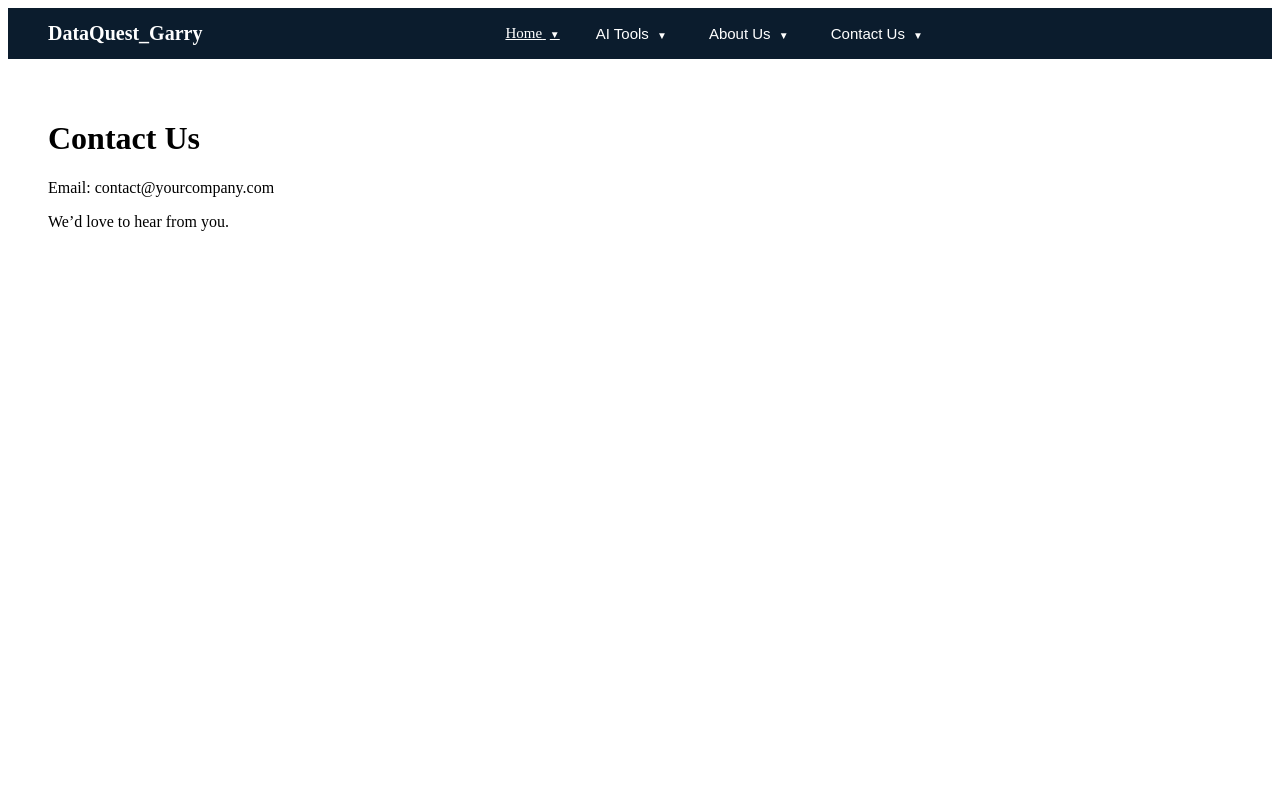
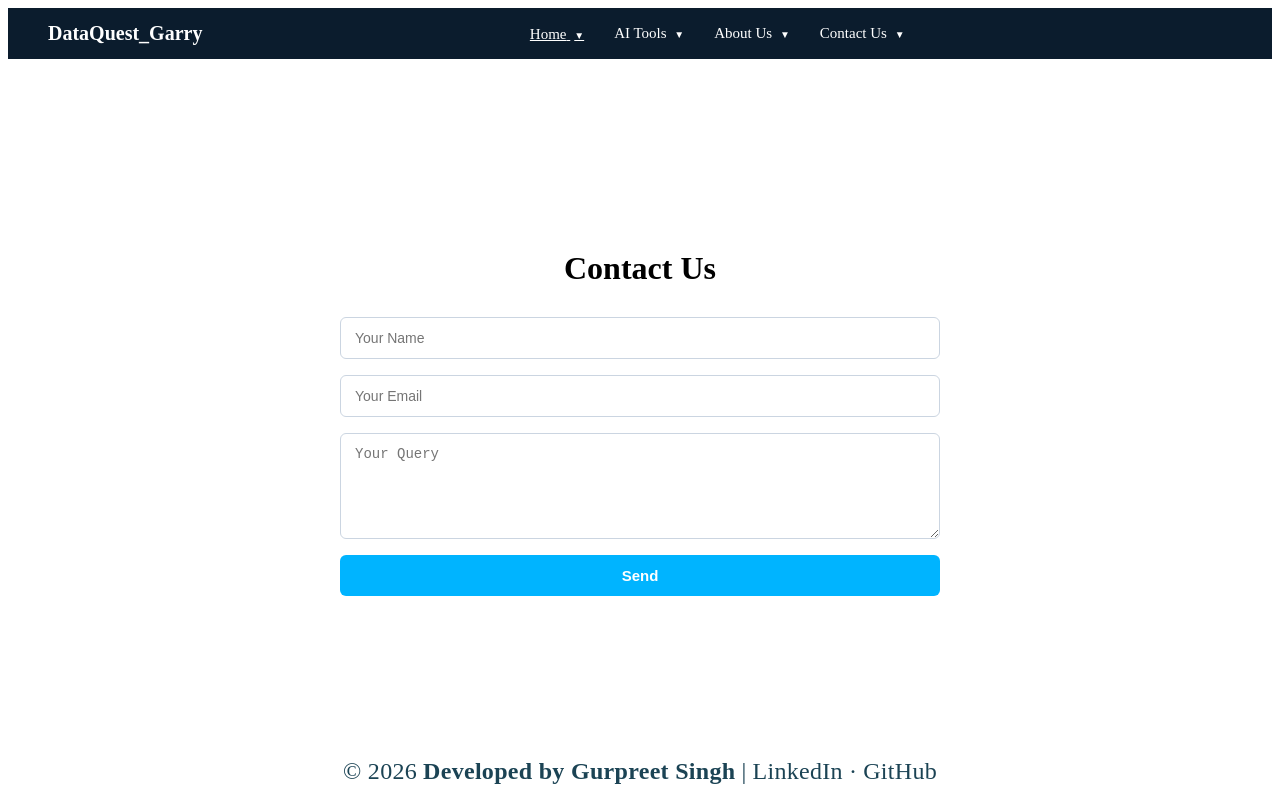
Before and after one commit to garrycnx/wfm-portal, a Next.js app: page /contact in a window 1280 px wide. Built offline with nearby package versions, Linux system fonts and the light colour scheme.

Commit message:
Add contact form with email sending via Resend

```diff
--- a/package.json
+++ b/package.json
@@ -12,7 +12,8 @@
     "next": "16.1.1",
     "next-auth": "^4.24.13",
     "react": "19.2.3",
-    "react-dom": "19.2.3"
+    "react-dom": "19.2.3",
+    "resend": "^6.7.0"
   },
   "devDependencies": {
     "@tailwindcss/postcss": "^4",
--- a/src/app/contact/page.tsx
+++ b/src/app/contact/page.tsx
@@ -1,9 +1,80 @@
+"use client";
+
+import { useState } from "react";
+
 export default function ContactPage() {
+  const [name, setName] = useState("");
+  const [email, setEmail] = useState("");
+  const [message, setMessage] = useState("");
+  const [status, setStatus] = useState<"idle" | "loading" | "success" | "error">("idle");
+
+  const handleSubmit = async (e: React.FormEvent) => {
+    e.preventDefault();
+    setStatus("loading");
+
+    try {
+      const res = await fetch("/api/contact", {
+        method: "POST",
+        headers: { "Content-Type": "application/json" },
+        body: JSON.stringify({ name, email, message }),
+      });
+
+      if (!res.ok) throw new Error("Failed");
+
+      setStatus("success");
+      setName("");
+      setEmail("");
+      setMessage("");
+    } catch {
+      setStatus("error");
+    }
+  };
+
   return (
-    <div style={{ padding: "40px" }}>
+    <div className="contact-page">
       <h1>Contact Us</h1>
-      <p>Email: contact@yourcompany.com</p>
-      <p>We’d love to hear from you.</p>
+
+      {status === "success" && (
+        <p className="success-msg">
+          ✅ Thanks! We’ll get back to you soon.
+        </p>
+      )}
+
+      {status === "error" && (
+        <p className="error-msg">
+          ❌ Something went wrong. Please try again.
+        </p>
+      )}
+
+      <form className="contact-form" onSubmit={handleSubmit}>
+        <input
+          type="text"
+          placeholder="Your Name"
+          value={name}
+          onChange={(e) => setName(e.target.value)}
+          required
+        />
+
+        <input
+          type="email"
+          placeholder="Your Email"
+          value={email}
+          onChange={(e) => setEmail(e.target.value)}
+          required
+        />
+
+        <textarea
+          placeholder="Your Query"
+          rows={5}
+          value={message}
+          onChange={(e) => setMessage(e.target.value)}
+          required
+        />
+
+        <button type="submit" disabled={status === "loading"}>
+          {status === "loading" ? "Sending..." : "Send"}
+        </button>
+      </form>
     </div>
   );
 }
--- a/src/app/globals.css
+++ b/src/app/globals.css
@@ -1,9 +1,8 @@
 /* ---------- NAVBAR ---------- */
-
 .navbar {
   position: sticky;
   top: 0;
-  z-index: 1000;
+  z-index: 9999;
   display: grid;
   grid-template-columns: auto 1fr auto;
   align-items: center;
@@ -19,11 +18,11 @@
 
 .navbar-menu {
   display: flex;
-  justify-content: center; /* 👈 CENTER MENU */
+  justify-content: center;
   gap: 30px;
 }
+
 /* ---------- DROPDOWN ---------- */
-
 .dropdown {
   position: relative;
 }
@@ -48,6 +47,7 @@
 
 .dropdown-menu {
   position: absolute;
+  z-index:10000;
   top: 32px;
   left: 0;
   background: white;
@@ -56,6 +56,7 @@
   border-radius: 6px;
   box-shadow: 0 10px 30px rgba(0, 0, 0, 0.15);
   padding: 8px 0;
+  pointer-events:auto;
 }
 
 .dropdown-item {
@@ -70,23 +71,24 @@
   background: #f4f6f8;
 }
 
-/* Fotter code  */
-
+/* ---------- FOOTER ---------- */
 .footer-credit {
   position: fixed;
-  right: 20px;
+  left: 50%;
   bottom: 15px;
-  font-size: 12px;
-  color: #cbd5e1;
-  opacity: 0.85;
-  z-index: 1000;
+  transform: translateX(-50%);
+  font-size: 24px;
+  color: #032f42;
+  opacity: 0.9;
+  z-index: 2000;
   display: flex;
   gap: 6px;
   align-items: center;
+  letter-spacing: 0.3px;
 }
 
 .footer-credit a {
-  color: #38bdf8; /* light blue */
+  color: #032f42;
   text-decoration: none;
   font-weight: 500;
 }
@@ -96,6 +98,110 @@
 }
 
 .footer-name {
-  color: #ffffff;
+  color: #032f42;
   font-weight: 600;
 }
+
+main {
+  position: relative;
+  z-index: 1;   /* 👈 keeps content below navbar dropdown */
+  padding-top:70px;
+}
+
+main * {
+  pointer-events: auto;
+}
+
+/* ---------- ABOUT PAGE ---------- */
+
+.about-page {
+  display: flex;
+  justify-content: flex-start; /* left aligned */
+  padding: 60px 40px;
+}
+
+.about-card {
+  max-width: 700px;
+  background: #0b1c2d; /* dark professional */
+  padding: 40px;
+  border-radius: 12px;
+
+  /* Shadow + etched effect */
+  box-shadow:
+    inset 0 1px 2px rgba(255, 255, 255, 0.08),
+    inset 0 -2px 4px rgba(0, 0, 0, 0.6),
+    0 20px 40px rgba(0, 0, 0, 0.35);
+
+  color: #e5e7eb;
+}
+
+.about-title {
+  margin-bottom: 20px;
+  font-size: 28px;
+  font-weight: 700;
+  color: #ffffff;
+}
+
+.about-card p {
+  font-size: 15px;
+  line-height: 1.7;
+  color: #cbd5e1;
+  margin-bottom: 16px;
+}
+
+/* ---------- CONTACT PAGE ---------- */
+
+.contact-page {
+  max-width: 600px;
+  margin: 60px auto;
+  padding: 40px;
+  text-align: center;
+}
+
+.contact-form {
+  display: flex;
+  flex-direction: column;
+  gap: 16px;
+  margin-top: 30px;
+}
+
+.contact-form input,
+.contact-form textarea {
+  padding: 12px 14px;
+  font-size: 14px;
+  border-radius: 6px;
+  border: 1px solid #cbd5e1;
+  outline: none;
+}
+
+.contact-form input:focus,
+.contact-form textarea:focus {
+  border-color: #00b4ff;
+}
+
+.contact-form button {
+  padding: 12px;
+  background: #00b4ff;
+  color: white;
+  font-size: 15px;
+  font-weight: 600;
+  border: none;
+  border-radius: 6px;
+  cursor: pointer;
+}
+
+.contact-form button:hover {
+  background: #0095d8;
+}
+
+.success-msg {
+  color: #16a34a;
+  margin-bottom: 16px;
+  font-weight: 600;
+}
+
+.error-msg {
+  color: #dc2626;
+  margin-bottom: 16px;
+  font-weight: 600;
+}
--- a/src/app/layout.tsx
+++ b/src/app/layout.tsx
@@ -1,5 +1,6 @@
 import "./globals.css";
 import Navbar from "@/components/Navbar";
+import Footer from "@/components/Footer";
 
 export default function RootLayout({
   children,
@@ -11,6 +12,7 @@ export default function RootLayout({
       <body>
         <Navbar />
         <main>{children}</main>
+        <Footer />
       </body>
     </html>
   );
--- a/src/components/Footer.tsx
+++ b/src/components/Footer.tsx
@@ -4,8 +4,8 @@ export default function Footer() {
   return (
     <div className="footer-credit">
       © {year}{" "}
-      <span className="footer-name">Gurpreet Singh</span>{" "}
-      | Developed by{" "}
+      <span className="footer-name">Developed by {" "} Gurpreet Singh</span>{" "}
+      |
       <a
         href="https://www.linkedin.com/in/gurpreetgarry/"
         target="_blank"
--- a/src/components/Navbar.tsx
+++ b/src/components/Navbar.tsx
@@ -3,86 +3,184 @@
 import Link from "next/link";
 import { useState } from "react";
 
+type MenuName = "home" | "tools" | "about" | "contact" | null;
+
 export default function Navbar() {
+  const [openMenu, setOpenMenu] = useState<MenuName>(null);
+
+  const toggleMenu = (menu: MenuName) => {
+    setOpenMenu((prev) => (prev === menu ? null : menu));
+  };
+
+  const closeMenu = () => setOpenMenu(null);
+
   return (
     <header className="navbar">
       <div className="navbar-logo">DataQuest_Garry</div>
 
       <nav className="navbar-menu">
-        <Dropdown label="Home" href="/">
-          <DropdownItem href="/">Overview</DropdownItem>
-          <DropdownItem href="/">Why Data Quest</DropdownItem>
+        {/* HOME */}
+        <Dropdown
+          label="Home"
+          href="/"
+          isOpen={openMenu === "home"}
+          onToggle={() => toggleMenu("home")}
+          onClose={closeMenu}
+        >
+          <DropdownItem href="/" onClick={closeMenu}>
+            Overview
+          </DropdownItem>
+          <DropdownItem href="/" onClick={closeMenu}>
+            Why Data Quest
+          </DropdownItem>
         </Dropdown>
 
-        <Dropdown label="AI Tools">
-          <DropdownItem href="/tools">AI Schedule Generator</DropdownItem>
-          <DropdownItem href="/tools">Forecasting Engine</DropdownItem>
-          <DropdownItem href="/tools">What-if Simulator</DropdownItem>
+        {/* AI TOOLS */}
+        <Dropdown
+          label="AI Tools"
+          isOpen={openMenu === "tools"}
+          onToggle={() => toggleMenu("tools")}
+          onClose={closeMenu}
+        >
+          <ExternalDropdownItem
+            href="https://wfm-schedule1-2.streamlit.app/"
+            onClick={closeMenu}
+          >
+            AI Schedule Generator
+          </ExternalDropdownItem>
+          <ExternalDropdownItem
+            href="https://forecastingtool1-2.streamlit.app/"
+            onClick={closeMenu}
+          >
+             Forecasting Engine
+          </ExternalDropdownItem>
+          <DropdownItem href="/tools" onClick={closeMenu}>
+            What-if Simulator
+          </DropdownItem>
         </Dropdown>
 
-        <Dropdown label="About Us">
-          <DropdownItem href="/about">Company</DropdownItem>
-          <DropdownItem href="/about">Leadership</DropdownItem>
-          <DropdownItem href="/about">Careers</DropdownItem>
+        {/* ABOUT */}
+        <Dropdown
+          label="About Us"
+          isOpen={openMenu === "about"}
+          onToggle={() => toggleMenu("about")}
+          onClose={closeMenu}
+        >
+          <DropdownItem href="/about" onClick={closeMenu}>
+            Company
+          </DropdownItem>
+          <DropdownItem href="/about" onClick={closeMenu}>
+            Leadership
+          </DropdownItem>
+          <DropdownItem href="/about" onClick={closeMenu}>
+            Careers
+          </DropdownItem>
         </Dropdown>
 
-        <Dropdown label="Contact Us">
-          <DropdownItem href="/contact">Contact Form</DropdownItem>
-          <DropdownItem href="/contact">Support</DropdownItem>
+        {/* CONTACT */}
+        <Dropdown
+          label="Contact Us"
+          isOpen={openMenu === "contact"}
+          onToggle={() => toggleMenu("contact")}
+          onClose={closeMenu}
+        >
+          <DropdownItem href="/contact" onClick={closeMenu}>
+            Contact Us
+          </DropdownItem>
+
+
+          <ExternalDropdownItem
+           href="https://www.linkedin.com/in/gurpreetgarry/"
+          onClick={closeMenu}>
+           💼 Linkedin
+          </ExternalDropdownItem>
+
+          <ExternalDropdownItem
+            href="https://www.youtube.com/@DataQuest_garry"
+            onClick={closeMenu}
+           >
+           ▶️ YouTube Channel
+          </ExternalDropdownItem>
         </Dropdown>
       </nav>
     </header>
   );
 }
 
-/* ---------- DROPDOWN COMPONENTS ---------- */
+/* ---------- DROPDOWN ---------- */
 
 function Dropdown({
   label,
   href,
+  isOpen,
+  onToggle,
+  onClose,
   children,
 }: {
   label: string;
   href?: string;
+  isOpen: boolean;
+  onToggle: () => void;
+  onClose: () => void;
   children: React.ReactNode;
 }) {
-  const [open, setOpen] = useState(false);
-
   return (
-    <div
-      className="dropdown"
-      onMouseEnter={() => setOpen(true)}
-      onMouseLeave={() => setOpen(false)}
+    <div className="dropdown">
+      {href ? (
+        <Link
+          href={href}
+          className="dropdown-btn"
+          onClick={onClose}
         >
-    {href ? (
-      <Link href={href} className="dropdown-btn">
           {label} <span className="arrow">▼</span>
-
         </Link>
       ) : (
-      <button className="dropdown-btn">
+        <div className="dropdown-btn" onClick={onToggle}>
           {label} <span className="arrow">▼</span>
-
-      </button>
+        </div>
       )}
 
-
-
-      {open && <div className="dropdown-menu">{children}</div>}
+      {isOpen && <div className="dropdown-menu">{children}</div>}
     </div>
   );
 }
 
+/* ---------- DROPDOWN ITEM ---------- */
+
 function DropdownItem({
   href,
   children,
+  onClick,
 }: {
   href: string;
   children: React.ReactNode;
+  onClick: () => void;
 }) {
   return (
-    <Link href={href} className="dropdown-item">
+    <Link href={href} className="dropdown-item" onClick={onClick}>
       {children}
     </Link>
   );
 }
+
+function ExternalDropdownItem({
+  href,
+  children,
+  onClick,
+}: {
+  href: string;
+  children: React.ReactNode;
+  onClick: () => void;
+}) {
+  return (
+    <a
+      href={href}
+      className="dropdown-item"
+      target="_blank"
+      rel="noopener noreferrer"
+      onClick={onClick}
+    >
+      {children}
+    </a>
+  );
+}
```
Also changed, not shown: src/app/about/page.tsx (+47 -6 lines), src/app/api/contact/route.ts (added, +41 -0 lines), src/app/tools/page.tsx (+16 -4 lines), 1 other file (tests, documents, lock files or other folders). Lines whose indentation alone changed are shown as unchanged.
